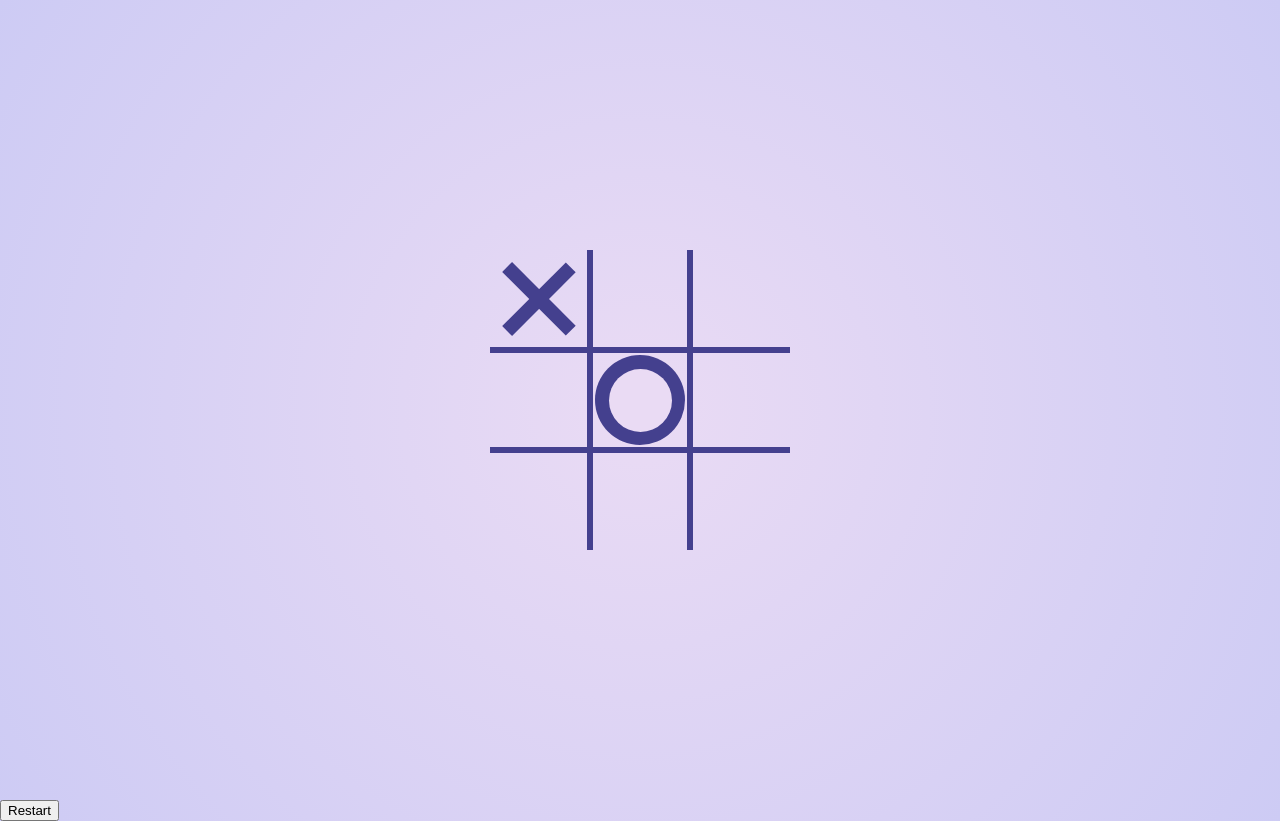
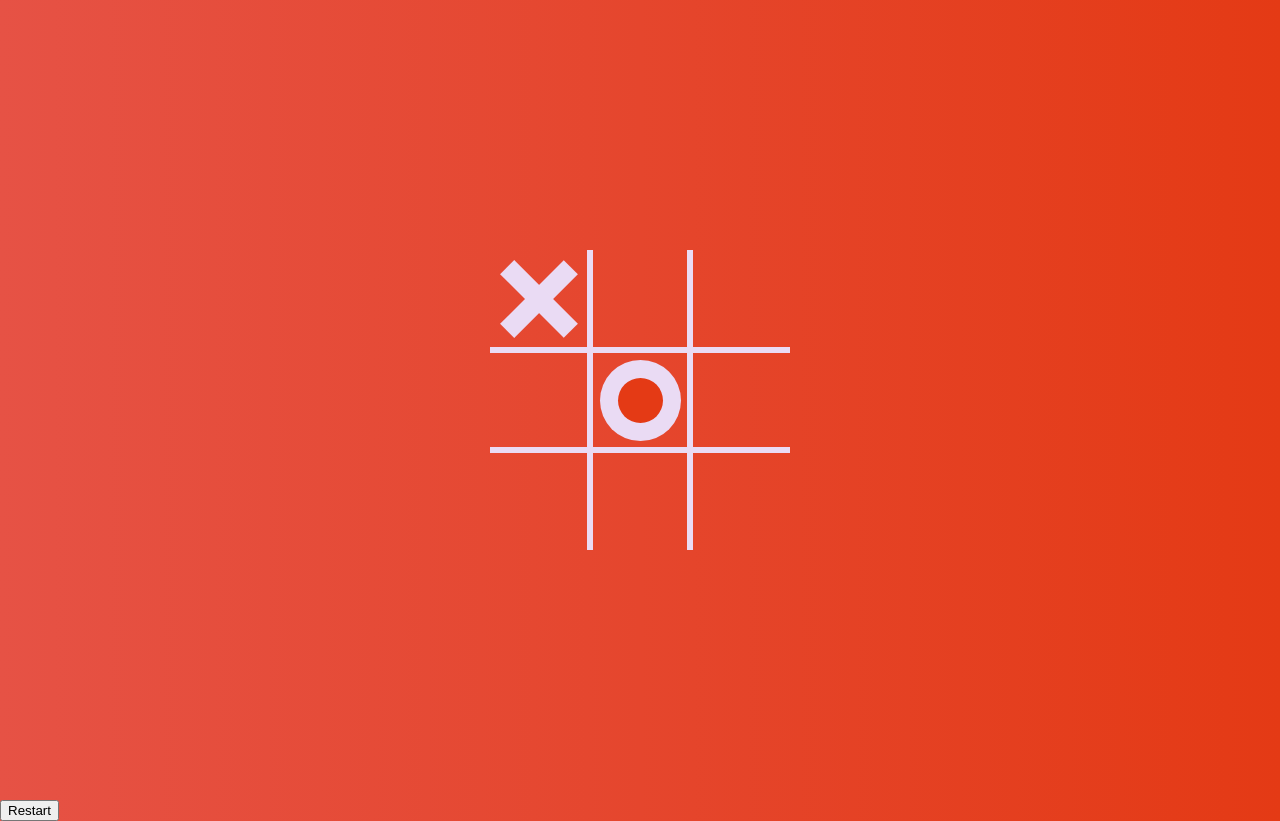
Before and after one commit to neiloysdir/tactoe, a plain HTML site: page index.html in a window 1280 px wide. Drawn offline with Linux system fonts and the light colour scheme.

Commit message:
styling fix

```diff
--- a/css/style.css
+++ b/css/style.css
@@ -9,8 +9,9 @@
 
 body {
     margin: 0;
-    background: rgb(234,219,244);
-    background: radial-gradient(circle, #eadbf4 0%, #cdcbf4 100%);
+    background: #e43a15;
+    background: -webkit-linear-gradient(to right, #e65245, #e43a15);
+    background: linear-gradient(to right, #e65245, #e43a15);
 }
 
 .game {
@@ -27,7 +28,7 @@ body {
 .box {
     width: var(--box-size);
     height: var(--box-size);
-    border: 3px solid #44408e;
+    border: 3px solid #eadbf4;
     display: flex;
     justify-content: center;
     align-items: center;
@@ -62,9 +63,9 @@ body {
 .box.x::before, .box.x::after {
     content: '';
     position: absolute;
-    width: calc(var(--player-sign-size) * .15);
+    width: calc(var(--player-sign-size) * .22);
     height: var(--player-sign-size);
-    background-color: #44408e;
+    background-color: #eadbf4;
 }
 
 .box.x::before {
@@ -82,13 +83,13 @@ body {
 }
 
 .box.o::before {
-    width: var(--player-sign-size);
-    height: var(--player-sign-size);
-    background-color: #44408e;
+    width: calc(var(--player-sign-size)*.9);
+    height: calc(var(--player-sign-size)*.9);
+    background-color: #eadbf4;
 }
 
 .box.o::after {
-    width: calc(var(--player-sign-size)*.7);
-    height: calc(var(--player-sign-size)*.7);
-    background-color: #eadbf4;
+    width: calc(var(--player-sign-size)*.5);
+    height: calc(var(--player-sign-size)*.5);
+    background-color: #e43a15;
 }
```
